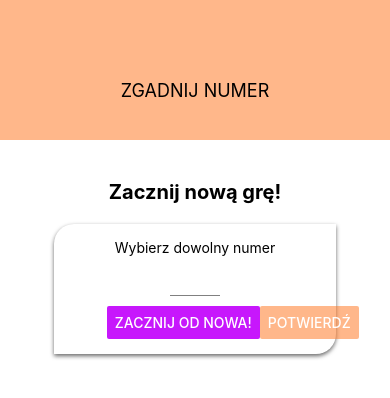
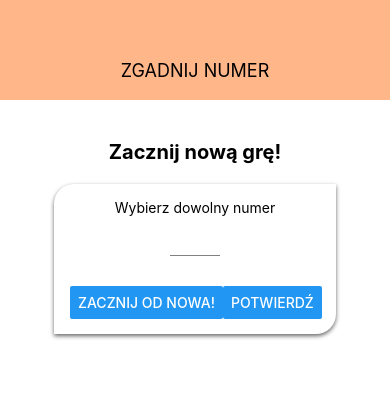
Before and after one commit to jakubsgit/RNProject2, a React Native app: screen / in a window 390 px wide. Shown: the top 398 px of the page. Built offline with nearby package versions, Linux system fonts and the light colour scheme.

Commit message:
Tworzenie widoków do oddzielnych platform i wartości width i height

```diff
--- a/App.js
+++ b/App.js
@@ -66,6 +66,7 @@ export default function App() {
 const styles = StyleSheet.create({
   screen: {
     flex: 1,
-    backgroundColor: "#fff"
+    backgroundColor: "#fff",
+    maxHeight: "100%"
   }
 });
--- a/app.json
+++ b/app.json
@@ -10,7 +10,7 @@
       "web"
     ],
     "version": "1.0.0",
-    "orientation": "portrait",
+    "orientation": "default",
     "icon": "./assets/icon.png",
     "splash": {
       "image": "./assets/splash.png",
--- a/components/Card.js
+++ b/components/Card.js
@@ -3,7 +3,9 @@ import React from "react";
 import { View, StyleSheet, Image } from "react-native";
 
 const Card = props => {
-  return <View style={{...styles.card, ...props.style}}>{props.children}</View>;
+  return (
+    <View style={{ ...styles.card, ...props.style }}>{props.children}</View>
+  );
 };
 
 const styles = StyleSheet.create({
--- a/components/MainButton.js
+++ b/components/MainButton.js
@@ -1,31 +1,38 @@
 import React from "react";
 
-import { View, StyleSheet, Text, TouchableOpacity } from "react-native";
+import {
+  View,
+  StyleSheet,
+  Text,
+  TouchableOpacity,
+  Dimensions
+} from "react-native";
 
-import Colors from '../constants/colors'
+import Colors from "../constants/colors";
 
 const mainButton = props => {
-
   return (
     <TouchableOpacity onPress={props.onPress}>
       <View style={styles.button}>
-                <Text style={styles.buttonText}>{props.children}</Text>
+        <Text style={{ ...styles.buttonText, ...props.numberFont }}>
+          {props.children}
+        </Text>
       </View>
     </TouchableOpacity>
-    )
-}
+  );
+};
 
 const styles = StyleSheet.create({
   button: {
     backgroundColor: Colors.primary,
-        paddingVertical: 12,
+    paddingVertical: Dimensions.get("screen").height > 600 ? 12 : 3,
     paddingHorizontal: 30,
     borderRadius: 30
   },
   buttonText: {
     color: "white",
-        fontSize: 18
+    fontSize: Dimensions.get("screen").height > 600 ? 18 : 14
   }
-})
+});
 
-export default mainButton
+export default mainButton;
--- a/components/Number.js
+++ b/components/Number.js
@@ -1,13 +1,13 @@
 import React from "react";
 
-import { View, Text, StyleSheet} from "react-native";
+import { View, Text, StyleSheet, Dimensions} from "react-native";
 
 import Colors from "../constants/colors";
 
 const number = props => {
   return (
     <View style={styles.container}>
-      <Text style={styles.number}>{props.children}</Text>
+      <Text style={{...styles.number, ...props.numberFont}}>{props.children}</Text>
     </View>
   );
 };
@@ -16,14 +16,14 @@ const styles = StyleSheet.create({
   container: {
     borderWidth: 2,
     borderColor: Colors.secondary,
-    padding: 10,
+    padding: Dimensions.get('screen').height > 600 ? 10 : 5,
     borderRadius: 10,
     marginVertical: 10,
     alignItems: "center"
   },
   number: {
       color: Colors.secondary,
-      fontSize: 30
+      fontSize: Dimensions.get('screen').height > 600 ? 30 : 17
   }
 });
 
--- a/components/header.js
+++ b/components/header.js
@@ -1,30 +1,29 @@
 import React from "react";
 
-import { View, Text, StyleSheet} from "react-native";
+import { View, Text, StyleSheet } from "react-native";
 
 const header = props => {
   return (
     <View style={styles.container}>
       <Text style={styles.headerTitle}>{props.title}</Text>
     </View>
-  )
+  );
 };
 
 const styles = StyleSheet.create({
   container: {
-      width: '100%',
-      height: 140,
+    width: "100%",
+    height: 100,
     paddingTop: 40,
-      backgroundColor: '#f728',
-      alignItems: 'center',
-      justifyContent: 'center'
+    backgroundColor: "#f728",
+    alignItems: "center",
+    justifyContent: "center"
   },
   headerTitle: {
-      color: 'black',
+    color: "black",
     fontSize: 18,
-      textTransform: 'uppercase',
+    textTransform: "uppercase"
   }
-
-})
+});
 
 export default header;
--- a/screens/GameOverScreen.js
+++ b/screens/GameOverScreen.js
@@ -1,6 +1,14 @@
 import React from "react";
 
-import { View, Text, StyleSheet, Button, Image } from "react-native";
+import {
+  View,
+  Text,
+  StyleSheet,
+  Button,
+  Image,
+  Dimensions,
+  ScrollView
+} from "react-native";
 import Card from "../components/Card";
 import MainButton from "../components/MainButton";
 
@@ -12,11 +20,13 @@ const gameOverScreen = props => {
   }
 
   return (
+    <ScrollView>
       <View style={styles.screen}>
         <Text style={styles.text}>Koniec gry!</Text>
         <Text style={styles.text}>
           Udało mi się odgadnąć Twoją liczbę po{" "}
-        <Text style={styles.highlight}>{props.roundsNumber}</Text> {guessText}!
+          <Text style={styles.highlight}>{props.roundsNumber}</Text> {guessText}
+          !
         </Text>
         <View style={styles.imageContainer}>
           <Image
@@ -28,6 +38,7 @@ const gameOverScreen = props => {
         </View>
         <MainButton onPress={props.onRestart}>Zagrajmy jeszcze raz!</MainButton>
       </View>
+    </ScrollView>
   );
 };
 const styles = StyleSheet.create({
@@ -39,12 +50,12 @@ const styles = StyleSheet.create({
   },
   text: {
     textAlign: "center",
-    fontSize: 20,
+    fontSize: Dimensions.get("screen").height > 600 ? 20 : 15,
     fontWeight: "bold"
   },
   imageContainer: {
-    width: 300,
-    height: 300,
+    width: Dimensions.get("screen").height > 600 ? 300 : 150,
+    height: Dimensions.get("screen").height > 600 ? 300 : 150,
     borderRadius: 150,
     borderWidth: 2,
     borderColor: "black",
--- a/screens/GameScreen.js
+++ b/screens/GameScreen.js
@@ -6,7 +6,8 @@ import {
   StyleSheet,
   Button,
   Alert,
-  ScrollView
+  ScrollView,
+  Dimensions
 } from "react-native";
 import { Ionicons } from "@expo/vector-icons";
 
@@ -118,12 +119,12 @@ const styles = StyleSheet.create({
     margin: "auto"
   },
   list: {
-    alignItems: 'center',
-    justifyContent: 'flex-end'
+    alignItems: "center",
+    justifyContent: "flex-end"
   },
   listItem: {
     borderColor: "black",
-    borderWidth: 2,
+    borderWidth: Dimensions.get("screen").height > 600 ? 2 : 1,
     borderRadius: 10,
     padding: 15,
     marginVertical: 10,
--- a/screens/StartGameScreen.js
+++ b/screens/StartGameScreen.js
@@ -8,7 +8,10 @@ import {
   Button,
   TouchableWithoutFeedback,
   Keyboard,
-  Alert
+  Alert,
+  Dimensions,
+  ScrollView,
+  KeyboardAvoidingView
 } from "react-native";
 
 import Card from "../components/Card";
@@ -69,18 +72,34 @@ const StartGameScreen = props => {
   let confirmedOutput;
   if (confirmation) {
     confirmedOutput = (
-      <Card style={{ width: "70%", backgroundColor: "#C6c6c6" }}>
-        <Text style={{ fontSize: 20 }}>Wybrany numer, zapamiętaj go:</Text>
+      <Card
+        style={{
+          width: "70%",
+          backgroundColor: "#C6c6c6",
+          height: Dimensions.get("screen").height > 600 ? null : "40%"
+        }}
+      >
+        <Text
+          style={{ fontSize: Dimensions.get("screen").height > 600 ? 20 : 15 }}
+        >
+          Wybrany numer, zapamiętaj go:
+        </Text>
         <Number>{selectedNumber}</Number>
-        <MainButton onPress={() => props.onStartGame(selectedNumber)}>
+        <MainButton
+          fontSize={{
+            fontSize: Dimensions.get("screen").height > 600 ? 15 : null
+          }}
+          onPress={() => props.onStartGame(selectedNumber)}
+        >
           BĘDĘ GRAŁ W GRĘ
         </MainButton>
       </Card>
     );
-
   }
 
   return (
+    <ScrollView>
+    <KeyboardAvoidingView behavior='position' keyboardVerticalOffset={50}>
       <TouchableWithoutFeedback
         onPress={() => {
           Keyboard.dismiss();
@@ -100,18 +119,18 @@ const StartGameScreen = props => {
               value={enteredValue}
             />
             <View style={styles.buttonScreen}>
-            <View style={styles.button}>
+              <View>
                 <Button
                   title="Zacznij od nowa!"
                   onPress={resetInputHandler}
-                color={Colors.secondary}
+                  style={styles.button}
                 />
               </View>
-            <View style={styles.button}>
+              <View>
                 <Button
                   title="Potwierdź"
                   onPress={confirmInputHandler}
-                color={Colors.primary}
+                  style={styles.button}
                 />
               </View>
             </View>
@@ -119,6 +138,9 @@ const StartGameScreen = props => {
           {confirmedOutput}
         </View>
       </TouchableWithoutFeedback>
+      </KeyboardAvoidingView>
+    </ScrollView>
+
   );
 };
 
@@ -135,8 +157,11 @@ const styles = StyleSheet.create({
   },
   buttonScreen: {
     flexDirection: "row",
-    width: "70%",
-    justifyContent: "space-around"
+    width: "90%",
+    maxWidth: "95%",
+    minWidth: 250,
+    justifyContent: "space-around",
+    marginTop: Dimensions.get("window").height > 600 ? 20 : 10
   },
   inputScreen: {
     padding: 15,
@@ -146,6 +171,9 @@ const styles = StyleSheet.create({
   input: {
     width: 50,
     textAlign: "center"
+  },
+  button1: {
+    color: Colors.primary
   }
 });
 
```
Lines whose indentation alone changed are shown as unchanged.
